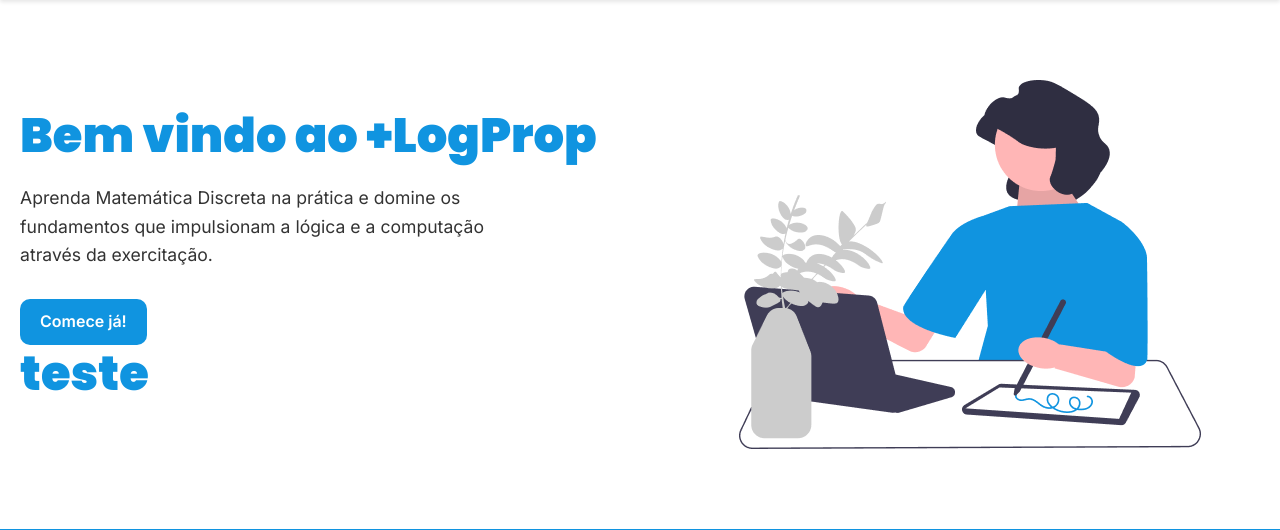
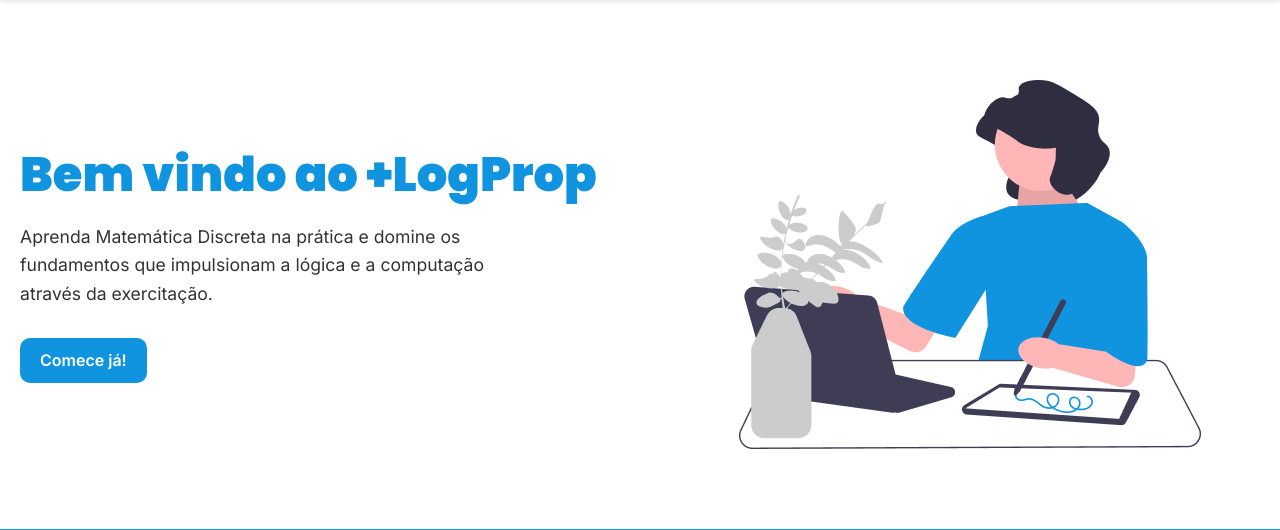
Before and after one commit to danidancr/logprop, a Flask app: page / in a window 1280 px wide. Shown: the part 104-634 px from the top of the page. Run offline with Flask 3, Linux system fonts and the light colour scheme.

Commit message:
quarto commit

```diff
--- a/templates/index.html
+++ b/templates/index.html
@@ -30,7 +30,6 @@
                         <p>Aprenda Matemática Discreta na prática e domine os fundamentos que impulsionam a lógica e a computação através da exercitação.</p>
                         <div class="btn-comece-ja">
                             <a href="{{ url_for('cadastrar') }}" class="botao entrar">Comece já!</a>
-                            <h1>teste</h1>
                         </div>
                     </div>
                     <div class="img-bem-vindo">
```
